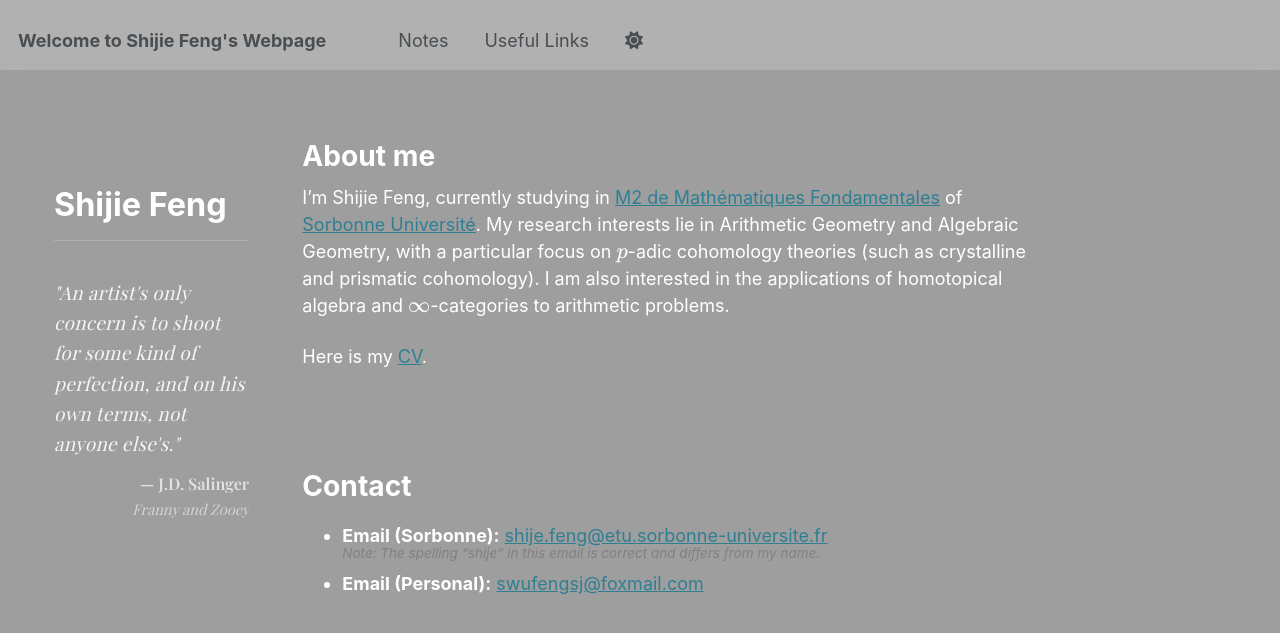
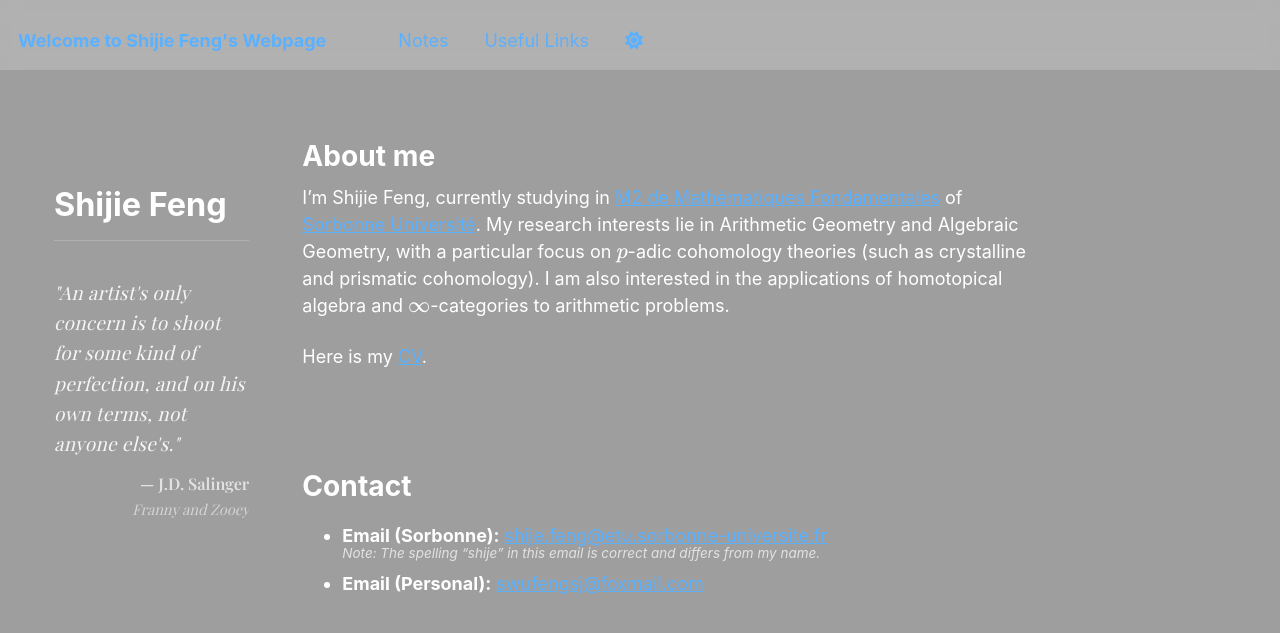
Before and after one commit to SHJFeng/SHJFeng.github.io, a Jekyll site: the page built from _pages/about.md, in a window 1280 px wide and 900 px high. Shown: the top 633 px of the window. Built offline with Jekyll 4.4.1, drawn with Linux system fonts in a browser that asks for light colours; some web fonts are replaced.

Commit message:
Update _custom.scss

```diff
--- a/_sass/_custom.scss
+++ b/_sass/_custom.scss
@@ -1,47 +1,66 @@
 /* ==========================================================================
-   Custom Global Settings
+   Custom Global Settings (Colors Tweaked)
    ========================================================================== */
 
-/* 1. 根标签 (HTML) */
-/* 🔴 核心修改：将 HTML 设为透明，防止底部露出白条 */
+/* 1. 根标签 (保持透明) */
 html {
     background-color: transparent;
     height: 100%;
 }
 
-/* 2. Body 背景图设置 */
+/* 2. Body 设置 (日间模式核心颜色) */
 body {
-    /* 你的背景图 */
     background-image: url('/images/background.jpg');
     background-size: cover;
     background-position: center;
-
-    /* 🔴 关键：fixed 确保背景图永远填满屏幕，不管内容多少 */
     background-attachment: fixed;
     background-repeat: no-repeat;
-
-    /* 确保 body 至少有一屏高 */
     min-height: 100vh;
     margin: 0;
 
+    /* 强制白字 */
     color: #ffffff !important;
     transition: background-image 0.5s ease-in-out;
+
+    /* 🔴 要求一：白天模式链接改为浅蓝色 */
+    /* 原来可能是深蓝，现在改为 #5ab1ff (天蓝色) */
+    a {
+        color: #5ab1ff !important;
+        text-decoration: none;
+    }
+    a:hover {
+        color: #8ccbff !important; /* 悬停时更亮一点 */
+    }
+
+    /* 🔴 要求二：Note (小字) 改为浅灰色 */
+    /* 针对 small 标签或 class="small" */
+    small, .small {
+        color: rgba(255, 255, 255, 0.7) !important; /* 浅灰色 */
+    }
 }
 
-/* 夜间模式背景图 */
+/* 3. 夜间模式设置 */
 html.dark body,
 body.dark {
     background-image: url('/images/background-dark.jpg') !important;
+
+    /* 夜间模式链接保持浅蓝 (或者你可以自己改) */
+    a {
+        color: #5ab1ff !important;
+    }
+
+    /* 夜间模式 Note 也保持浅灰 */
+    small, .small {
+        color: rgba(255, 255, 255, 0.7) !important;
+    }
 }
 
-/* 3. 布局容器微调 */
-/* Flex 布局已在 default.html 中定义，这里只处理背景过渡 */
+/* 4. 其他修正 (保持不变) */
 #main-content-wrapper {
     background-color: rgba(255, 255, 255, 0);
     transition: background-color 0.1s linear;
 }
 
-/* 正文区域宽度限制 */
 .main-content-inner {
     padding: 2em;
     width: 100%;
@@ -49,19 +68,12 @@ body.dark {
     margin: 0 auto;
 }
 
-/* 4. 侧边栏与文字修正 */
 .author__avatar { display: none !important; }
-
 .author__name {
     font-size: 1.8em !important;
     font-weight: bold;
     margin-bottom: 10px;
 }
-
 h1, h2, h3, h4, h5, h6, .page__title {
     color: #ffffff !important;
 }
-
-h1, h2, h3, h4, h5, h6, .page__title {
-    color: #ffffff !important;
-}
```
